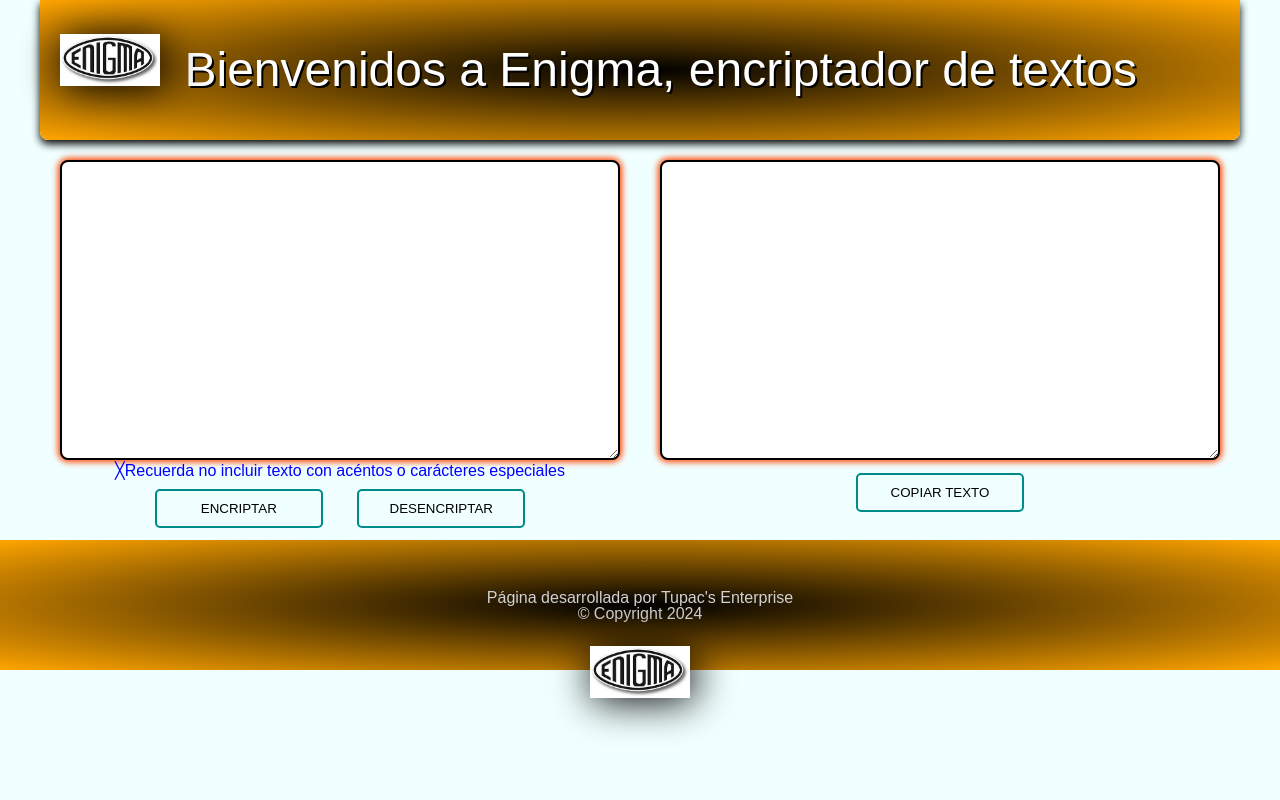
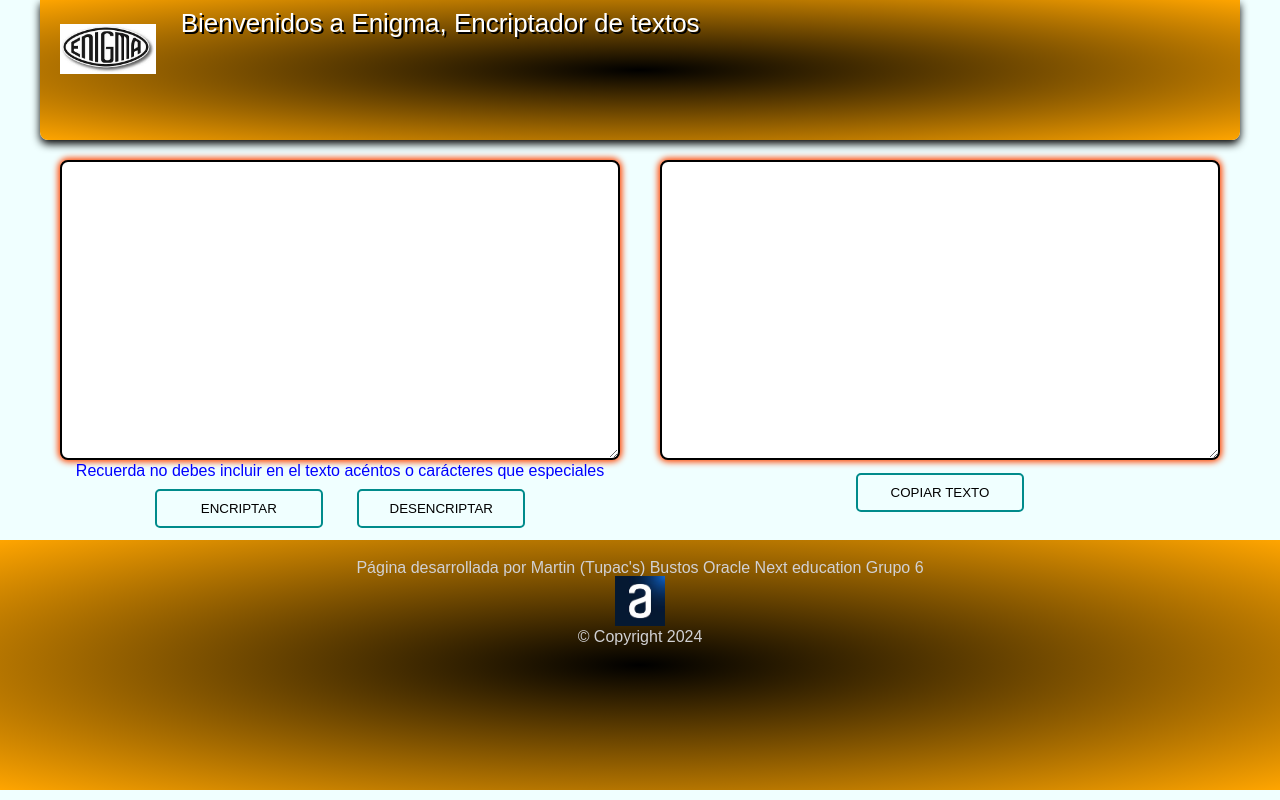
Before and after one commit to TinchoBus/Proyecto-encriptador, a plain HTML site: page index.html in a window 1280 px wide. Drawn offline with Linux system fonts and the light colour scheme; files that its build step writes are made by us from their sources; a script that the page names is missing; a web font is replaced by a local one.

Commit message:
arreglo de imagenes

```diff
--- a/encriptador.css
+++ b/encriptador.css
@@ -34,7 +34,7 @@ body {
 
 .titulo {
     color: #FFFFFF;
-    font-size: 48px;
+    font-size: 26px;
     display: inline-block;
     height: 100%;
     vertical-align: middle;
@@ -126,12 +126,18 @@ body {
 .pie__pagina {
     clear: left;
     width: 100%;
-    height: 130px;
+    height: 250px;
     background: radial-gradient(black,orange);
-    padding: 50px 50px;
+    padding: 20px;
     text-align: center;
     color:rgb(209, 209, 212);
 }
+
+.imagen_logo{
+  height: 50px
+
+}
+
 @media screen and (min-width: 720px) and (max-width: 768px){
   .contenedor{
       width: 700px;
--- a/encriptador.html
+++ b/index.html
@@ -17,15 +17,16 @@
 <div class="contenedor">
 
   <header class="cabecero">
-    <img src="Imagenes/enigma-palabra.jpg" alt="Logo del creador" class="imagen__logo">
-    <h3 class="titulo"><strong> Bienvenidos a Enigma, encriptador de textos </strong> </h3>
+    <img src="./Imagenes/enigma-palabra.jpg" alt="logo enigma" class="imagen_logo">
+
+    <h3 class="titulo"> Bienvenidos a Enigma, Encriptador de textos  </h3>
   </header>
 
   <main class="principal">
     <textarea name="textoaencriptar" id="textoEncriptar" cols="30" rows="10" onfocus="ocultarimagen()"></textarea>
 
 
-    <label for="textoEncriptar" class="advertencia"> ╳Recuerda no incluir texto con acéntos o carácteres especiales</label>
+    <label for="textoEncriptar" class="advertencia"> Recuerda no debes incluir en el texto acéntos o carácteres que especiales</label>
     <input type="button" value="Encriptar" class="btn" id="encriptar" onclick="encriptar()">
     <input type="button" value="Desencriptar" class="btn" id="desencriptar" onclick="desencriptar()">
   </main>
@@ -36,9 +37,10 @@
   </aside>
 </div>
 <footer class="pie__pagina">
-  <h4> <strong> Página desarrollada por Tupac's Enterprise </strong></h4>
-  <p>&copy; <strong> Copyright 2024 </strong></p>
-  <img src="Imagenes/enigma-palabra.jpg" alt="Logo del creador" class="imagen__logo">
+  <h6> <strong> Página desarrollada por Martin (Tupac's) Bustos Oracle Next education Grupo 6 </strong></h6>
+  <img src="./Imagenes/alura.jpg" alt="alura logo" class="imagen_logo">
+  <h5>&copy; <strong> Copyright 2024 </strong></h5>
+
 
 </footer>
 
```
Also changed, not shown: Imagenes/alura.jpg (added), Imagenes/enigma-1.jpg (deleted), Imagenes/enigma.png (deleted), Imagenes/enigma2.png (deleted). Lines whose indentation alone changed are shown as unchanged.
